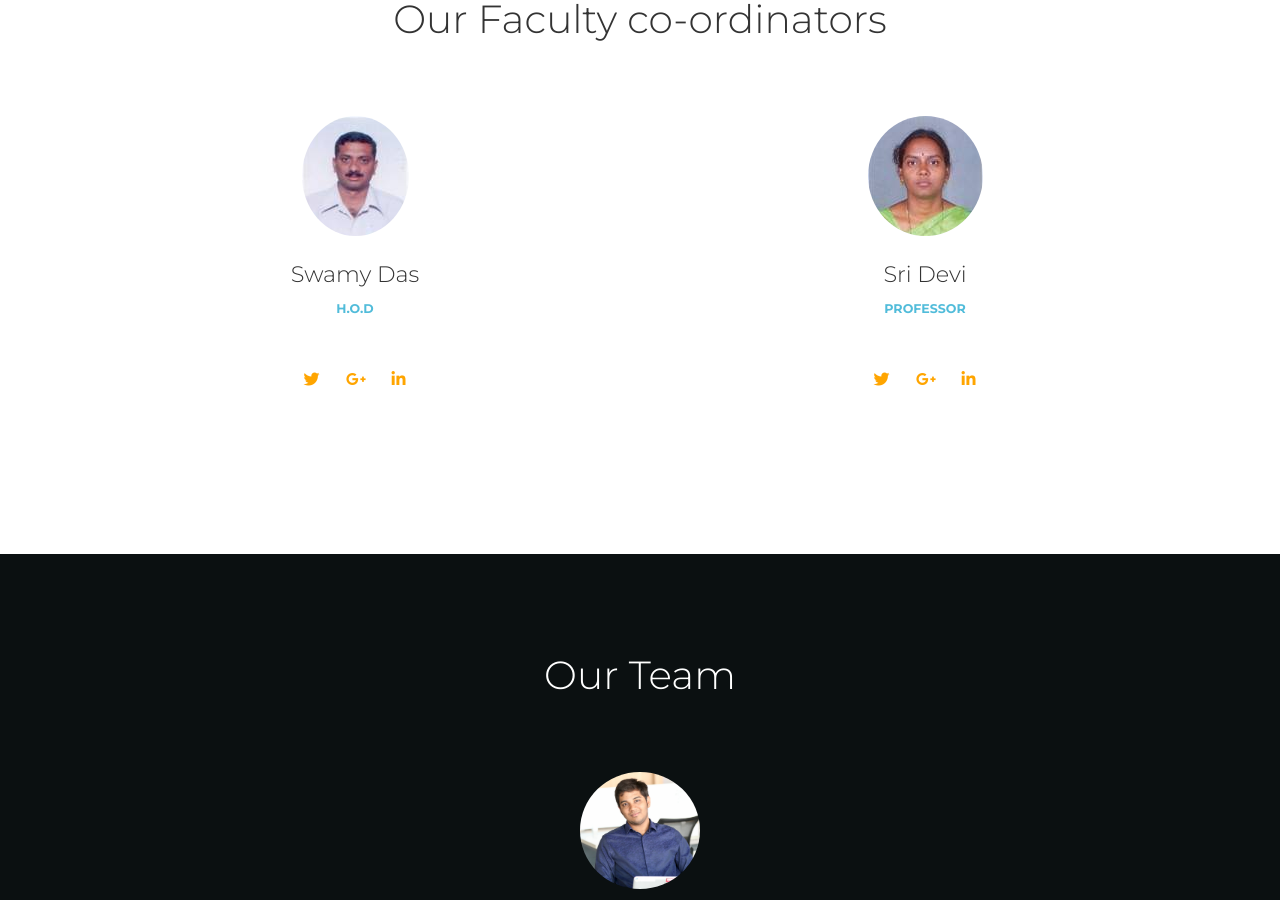
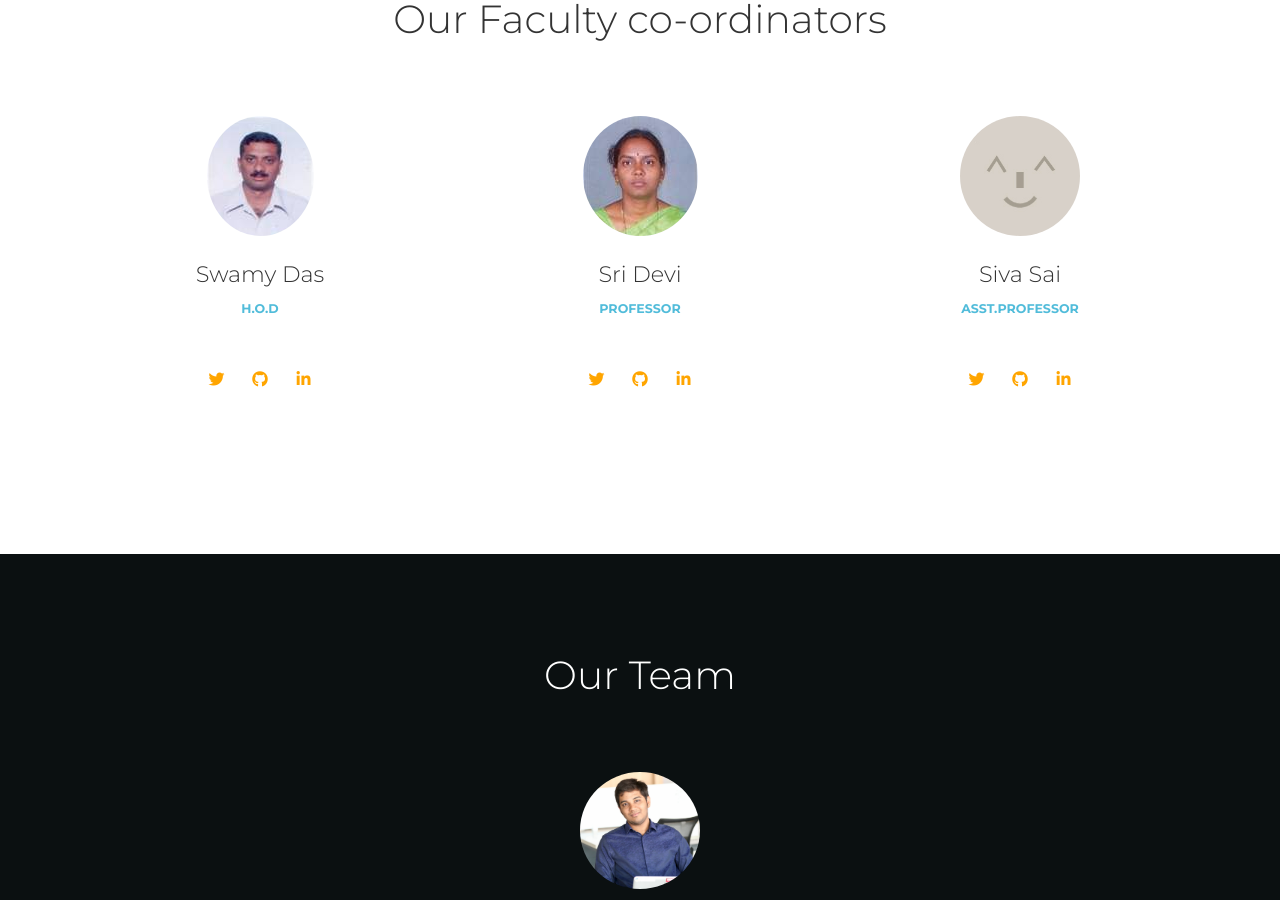
Before and after one commit to cbitosc/cbitosc.github.io, a Jekyll site: the page built from about.html, in a window 1280 px wide and 900 px high, scrolled down 1002 px. Built offline with Jekyll 4.4.1, drawn with Linux system fonts in a browser that asks for light colours; nearby versions of some CDN libraries.

Commit message:
first commit

```diff
--- a/_includes/head.html
+++ b/_includes/head.html
@@ -1,8 +1,8 @@
 
 <head>
     <meta charset="utf-8" />
-    <link rel="icon" type="image/png" href="../assets/img/favicon.ico">
-    <link rel="apple-touch-icon" sizes="76x76" href="../assets/img/apple-icon.png">
+    <link rel="icon" type="image/png" href="assets/img/team/cosclogo.png">
+    <link rel="apple-touch-icon" sizes="76x76" href="assets/img/team/cosclogo.png">
     <meta http-equiv="X-UA-Compatible" content="IE=edge,chrome=1" />
 
     <title>COSC</title>
--- a/_includes/navbar.html
+++ b/_includes/navbar.html
@@ -1,7 +1,7 @@
     <nav class="navbar navbar-expand-lg fixed-top navbar-transparent" color-on-scroll="300">
         <div class="container">
             <div class="navbar-translate">
-                <a class="navbar-brand" href="/">COSC</a>
+                <a class="navbar-brand" href="/" style="font-size: 2em;">COSC</a>
                 <button class="navbar-toggler navbar-toggler-right navbar-burger" type="button" data-toggle="collapse" data-target="#navbarToggler" aria-controls="navbarTogglerDemo02" aria-expanded="false" aria-label="Toggle navigation">
                     <span class="navbar-toggler-bar"></span>
                     <span class="navbar-toggler-bar"></span>
@@ -16,20 +16,20 @@
                     <li class="nav-item">
                         <a href="about.html" target="_blank" class="nav-link">About</a>
                     </li>
-                    <li class="nav-item">
+                    <!-- <li class="nav-item">
                         <a class="nav-link" rel="tooltip" href="">
                             <i class="fa fa-twitter"></i>
                             <p class="d-lg-none">Twitter</p>
                         </a>
-                    </li>
+                    </li> -->
                     <li class="nav-item">
-                        <a class="nav-link" rel="tooltip" title="Like us on Facebook" data-placement="bottom" href="" target="_blank">
+                        <a class="nav-link" rel="tooltip" title="Like us on Facebook" data-placement="bottom" href="https://www.facebook.com/cbitosc/" target="_blank">
                             <i class="fa fa-facebook-square"></i>
                             <p class="d-lg-none">Facebook</p>
                         </a>
                     </li>
                     <li class="nav-item">
-                        <a class="nav-link" rel="tooltip" title="Star on GitHub" data-placement="bottom" href="" target="_blank">
+                        <a class="nav-link" rel="tooltip" title="Star on GitHub" data-placement="bottom" href="https://github.com/cbitosc/" target="_blank">
                             <i class="fa fa-github"></i>
                             <p class="d-lg-none">GitHub</p>
                         </a>
--- a/about.html
+++ b/about.html
@@ -2,7 +2,7 @@
 layout: default
 ---
 
-<div class="page-header" data-parallax="true" style="background-image: url('assets/img/daniel-olahh.jpg');">
+<div class="page-header" data-parallax="true" style="background-image: url('assets/img/djangoteam.jpeg');">
    <div class="filter"></div>
    <div class="container">
        <div class="motto text-center">
@@ -18,7 +18,7 @@ layout: default
     <div class="container">
         <h2 class="title">Our Faculty co-ordinators</h2>
         <div class="row justify-content-center align-self-center">
-            <div class="col-md-6">
+            <div class="col-md-4">
                 <div class="card card-profile card-plain">
                     <div class="card-avatar">
                         <a href="#avatar"><img src="assets/img/team/swamydas.jpg" alt="..."></a>
@@ -33,12 +33,12 @@ layout: default
                     </div>
                     <div class="card-footer text-center justify-content-center align-self-center">
                         <a href="#pablo" class="btn btn-link btn-just-icon btn-neutral"><i class="fa fa-twitter" style="color: orange"></i></a>
-                        <a href="#pablo" class="btn btn-link btn-just-icon btn-neutral"><i class="fa fa-google-plus" style="color: orange"></i></a>
+                        <a href="#pablo" class="btn btn-link btn-just-icon btn-neutral"><i class="fa fa-github" style="color: orange"></i></a>
                         <a href="#pablo" class="btn btn-link btn-just-icon btn-neutral"><i class="fa fa-linkedin" style="color: orange"></i></a>
                     </div>
                 </div>
             </div>
-            <div class="col-md-6">
+            <div class="col-md-4">
                 <div class="card card-profile card-plain">
                     <div class="card-avatar">
                         <a href="#avatar"><img src="assets/img/team/sridevi.jpg" alt="..."></a>
@@ -47,13 +47,34 @@ layout: default
                         <a href="#paper-kit">
                             <div class="author">
                                 <h4 class="card-title">Sri Devi</h4>
-                                <h6 class="card-category">professor</h6>
+                                <h6 class="card-category">Professor</h6>
                             </div>
                         </a>
                     </div>
                     <div class="card-footer text-center">
                         <a href="#pablo" class="btn btn-link btn-just-icon btn-neutral"><i class="fa fa-twitter" style="color: orange"></i></a>
-                        <a href="#pablo" class="btn btn-link btn-just-icon btn-neutral"><i class="fa fa-google-plus" style="color: orange"></i></a>
+                        <a href="#pablo" class="btn btn-link btn-just-icon btn-neutral"><i class="fa fa-github" style="color: orange"></i></a>
+                        <a href="#pablo" class="btn btn-link btn-just-icon btn-neutral"><i class="fa fa-linkedin" style="color: orange"></i></a>
+                    </div>
+                </div>
+            </div>
+            <div class="col-md-4">
+                <div class="card card-profile card-plain">
+                    <div class="card-avatar">
+                        <a href="#avatar"><img src="assets/img/placeholder.jpg" alt="..."></a>
+                    </div>
+                    <div class="card-body">
+                        <a href="#paper-kit">
+                            <div class="author">
+                                <h4 class="card-title">Siva Sai</h4>
+                                <h6 class="card-category">Asst.Professor</h6>
+                            </div>
+                        </a>
+                    </div>
+                    <div class="card-footer text-center">
+                        <a href="#pablo" class="btn btn-link btn-just-icon btn-neutral"><i class="fa fa-twitter" style="color: orange"></i></a>
+                        <a href="#pablo" class="btn btn-link btn-just-icon btn-neutral"><i class="fa
+                        fa-github" style="color: orange"></i></a>
                         <a href="#pablo" class="btn btn-link btn-just-icon btn-neutral"><i class="fa fa-linkedin" style="color: orange"></i></a>
                     </div>
                 </div>
@@ -80,14 +101,14 @@ layout: default
                     </div>
                     <div class="card-footer text-center">
                         <a href="#pablo" class="btn btn-link btn-just-icon btn-neutral"><i class="fa fa-twitter"></i></a>
-                        <a href="#pablo" class="btn btn-link btn-just-icon btn-neutral"><i class="fa fa-google-plus"></i></a>
+                        <a href="#pablo" class="btn btn-link btn-just-icon btn-neutral"><i class="fa fa-github"></i></a>
                         <a href="#pablo" class="btn btn-link btn-just-icon btn-neutral"><i class="fa fa-linkedin"></i></a>
                     </div>
                 </div>
             </div>
         </div>
         <div class="row justify-content-center align-self-center">
-            <div class="col-md-4 md-auto">
+            <div class="col-md-4 md-auto" style="margin-top: -150px;">
                 <div class="card card-profile card-plain">
                     <div class="card-avatar">
                         <a href="#avatar"><img src="assets/img/team/anajana.jpeg" alt="..."></a>
@@ -102,13 +123,13 @@ layout: default
                     </div>
                     <div class="card-footer text-center">
                         <a href="#pablo" class="btn btn-link btn-just-icon btn-neutral"><i class="fa fa-twitter"></i></a>
-                        <a href="#pablo" class="btn btn-link btn-just-icon btn-neutral"><i class="fa fa-google-plus"></i></a>
+                        <a href="#pablo" class="btn btn-link btn-just-icon btn-neutral"><i class="fa fa-github"></i></a>
                         <a href="#pablo" class="btn btn-link btn-just-icon btn-neutral"><i class="fa fa-linkedin"></i></a>
                     </div>
                 </div>
             </div>
 
-            <div class="col-md-4 md-auto">
+            <div class="col-md-4 md-auto" style="margin-top: -150px;">
                 <div class="card card-profile card-plain">
                     <div class="card-avatar">
                         <a href="#avatar"><img src="assets/img/team/dileep.jpg" alt="..."></a>
@@ -123,7 +144,7 @@ layout: default
                     </div>
                     <div class="card-footer text-center">
                         <a href="#pablo" class="btn btn-link btn-just-icon btn-neutral"><i class="fa fa-twitter"></i></a>
-                        <a href="#pablo" class="btn btn-link btn-just-icon btn-neutral"><i class="fa fa-google-plus"></i></a>
+                        <a href="#pablo" class="btn btn-link btn-just-icon btn-neutral"><i class="fa fa-github"></i></a>
                         <a href="#pablo" class="btn btn-link btn-just-icon btn-neutral"><i class="fa fa-linkedin"></i></a>
                     </div>
                 </div>
@@ -133,7 +154,7 @@ layout: default
             <div class="col-md-3">
                 <div class="card card-profile card-plain">
                     <div class="card-avatar">
-                        <a href="#avatar"><img src="https://placeholder.com/" alt="..."></a>
+                        <a href="#avatar"><img src="assets/img/placeholder.jpg" alt="..."></a>
                     </div>
                     <div class="card-body">
                         <a href="#paper-kit">
@@ -145,7 +166,7 @@ layout: default
                     </div>
                     <div class="card-footer text-center">
                         <a href="#pablo" class="btn btn-link btn-just-icon btn-neutral"><i class="fa fa-twitter"></i></a>
-                        <a href="#pablo" class="btn btn-link btn-just-icon btn-neutral"><i class="fa fa-google-plus"></i></a>
+                        <a href="#pablo" class="btn btn-link btn-just-icon btn-neutral"><i class="fa fa-github"></i></a>
                         <a href="#pablo" class="btn btn-link btn-just-icon btn-neutral"><i class="fa fa-linkedin"></i></a>
                     </div>
                 </div>
@@ -165,7 +186,7 @@ layout: default
                     </div>
                     <div class="card-footer text-center">
                         <a href="#pablo" class="btn btn-link btn-just-icon btn-neutral"><i class="fa fa-twitter"></i></a>
-                        <a href="#pablo" class="btn btn-link btn-just-icon btn-neutral"><i class="fa fa-google-plus"></i></a>
+                        <a href="#pablo" class="btn btn-link btn-just-icon btn-neutral"><i class="fa fa-github"></i></a>
                         <a href="#pablo" class="btn btn-link btn-just-icon btn-neutral"><i class="fa fa-linkedin"></i></a>
                     </div>
                 </div>
@@ -185,7 +206,7 @@ layout: default
                     </div>
                     <div class="card-footer text-center">
                         <a href="#pablo" class="btn btn-link btn-just-icon btn-neutral"><i class="fa fa-twitter"></i></a>
-                        <a href="#pablo" class="btn btn-link btn-just-icon btn-neutral"><i class="fa fa-google-plus"></i></a>
+                        <a href="#pablo" class="btn btn-link btn-just-icon btn-neutral"><i class="fa fa-github"></i></a>
                         <a href="#pablo" class="btn btn-link btn-just-icon btn-neutral"><i class="fa fa-linkedin"></i></a>
                     </div>
                 </div>
@@ -193,7 +214,7 @@ layout: default
             <div class="col-md-3">
                 <div class="card card-profile card-plain">
                     <div class="card-avatar">
-                        <a href="#avatar"><img src="" alt="..."></a>
+                        <a href="#avatar"><img src="assets/img/placeholder.jpg" alt="..."></a>
                     </div>
                     <div class="card-body">
                         <a href="#paper-kit">
@@ -205,7 +226,7 @@ layout: default
                     </div>
                     <div class="card-footer text-center">
                         <a href="#pablo" class="btn btn-link btn-just-icon btn-neutral"><i class="fa fa-twitter"></i></a>
-                        <a href="#pablo" class="btn btn-link btn-just-icon btn-neutral"><i class="fa fa-google-plus"></i></a>
+                        <a href="#pablo" class="btn btn-link btn-just-icon btn-neutral"><i class="fa fa-github"></i></a>
                         <a href="#pablo" class="btn btn-link btn-just-icon btn-neutral"><i class="fa fa-linkedin"></i></a>
                     </div>
                 </div>
--- a/index.html
+++ b/index.html
@@ -1,7 +1,7 @@
 ---
 layout: default
 ---
-       <div class="page-header" data-parallax="true" style="background-image: url('assets/img/daniel-olahh.jpg');">
+       <div class="page-header" data-parallax="true" style="background-image: url('assets/img/djangoteam.jpeg');">
             <div class="filter"></div>
             <div class="container">
                 <div class="motto text-center">
```
Also changed, not shown: assets/img/djangoteam.jpeg (added), assets/img/person-placeholder.jpg (added).
